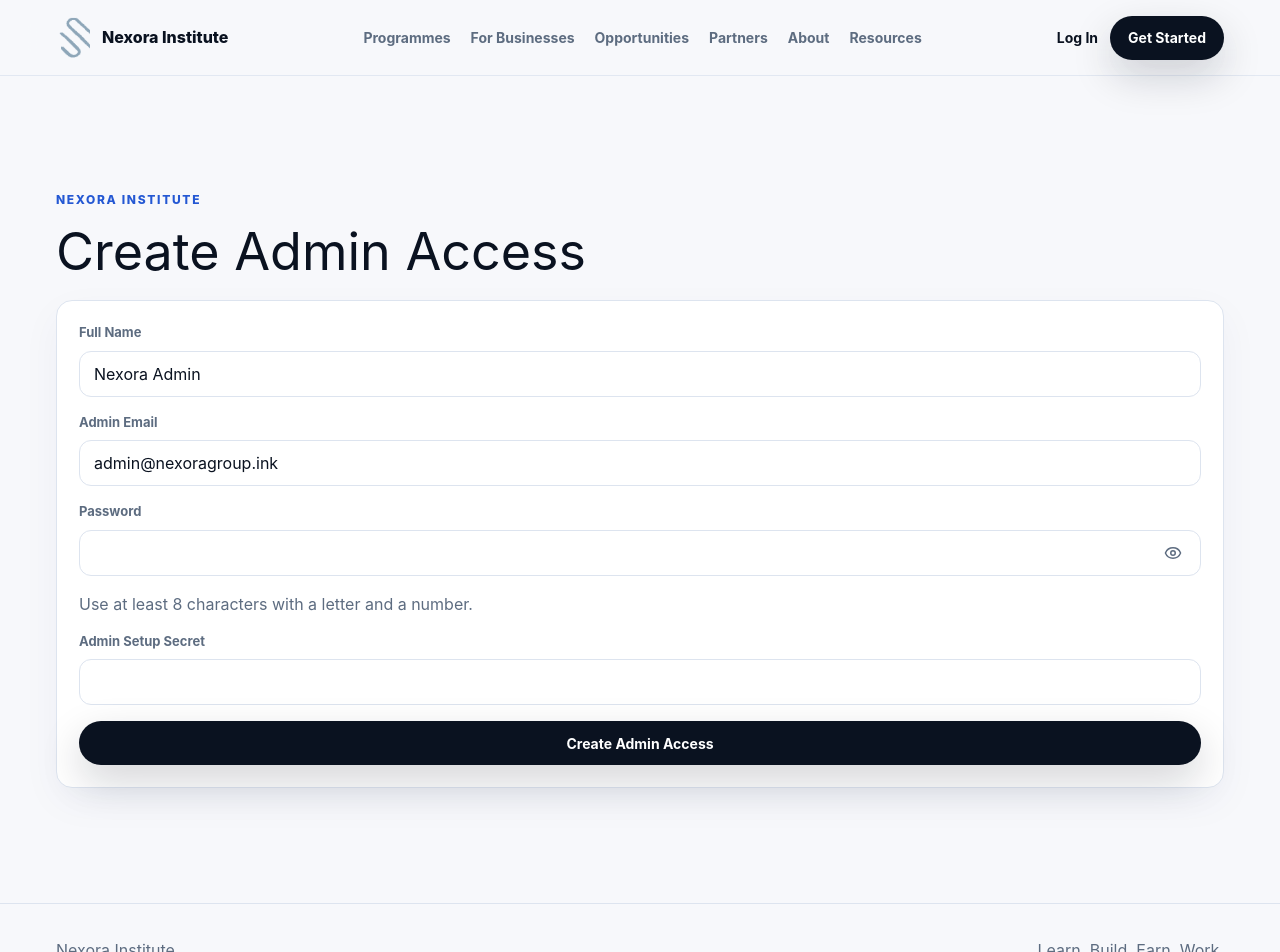
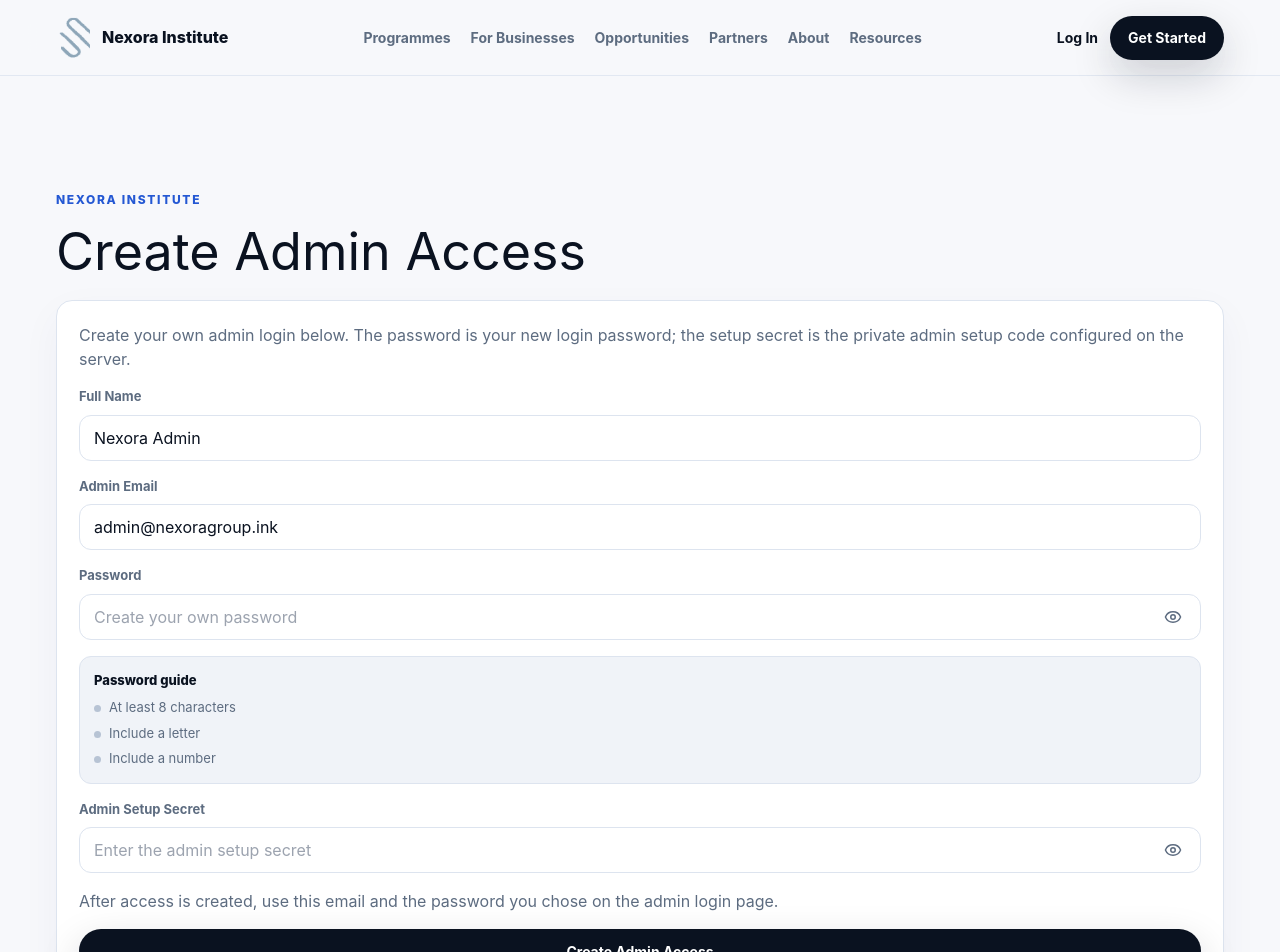
Before and after one commit to nexoraadmi007-a11y/Nexora-Website, a Next.js app: page /admin/setup in a window 1280 px wide. Shown: the top 952 px of the page. Built offline with nearby package versions, Linux system fonts and the light colour scheme.

Commit message:
fix: clarify admin setup credentials

```diff
--- a/src/app/admin/setup/page.tsx
+++ b/src/app/admin/setup/page.tsx
@@ -8,9 +8,16 @@ import { Card, Section } from '@/components/ui'
 
 export default function AdminSetupPage() {
   const [showPassword, setShowPassword] = useState(false)
+  const [showSecret, setShowSecret] = useState(false)
+  const [password, setPassword] = useState('')
   const [loading, setLoading] = useState(false)
   const [message, setMessage] = useState('')
   const [success, setSuccess] = useState(false)
+  const passwordChecks = {
+    length: password.length >= 8,
+    letter: /[A-Za-z]/.test(password),
+    number: /[0-9]/.test(password),
+  }
 
   async function handleSubmit(event: FormEvent<HTMLFormElement>) {
     event.preventDefault()
@@ -43,6 +50,9 @@ export default function AdminSetupPage() {
       <Section eyebrow="Nexora Institute" title="Create Admin Access">
         <Card>
           <form className="form-grid" onSubmit={handleSubmit}>
+            <p className="muted">
+              Create your own admin login below. The password is your new login password; the setup secret is the private admin setup code configured on the server.
+            </p>
             <label className="field">
               <span>Full Name</span>
               <input name="fullName" defaultValue="Nexora Admin" required />
@@ -54,17 +64,38 @@ export default function AdminSetupPage() {
             <label className="field password-field">
               <span>Password</span>
               <span className="password-input">
-                <input name="password" type={showPassword ? 'text' : 'password'} autoComplete="new-password" required />
+                <input
+                  name="password"
+                  type={showPassword ? 'text' : 'password'}
+                  autoComplete="new-password"
+                  placeholder="Create your own password"
+                  value={password}
+                  onChange={(event) => setPassword(event.target.value)}
+                  required
+                />
                 <button className="icon-button" type="button" aria-label={showPassword ? 'Hide password' : 'Show password'} onClick={() => setShowPassword((value) => !value)}>
                   {showPassword ? <EyeOff size={18} /> : <Eye size={18} />}
                 </button>
               </span>
             </label>
-            <p className="muted">Use at least 8 characters with a letter and a number.</p>
+            <div className="password-guide" aria-live="polite">
+              <p>Password guide</p>
+              <span className={passwordChecks.length ? 'ok' : ''}>At least 8 characters</span>
+              <span className={passwordChecks.letter ? 'ok' : ''}>Include a letter</span>
+              <span className={passwordChecks.number ? 'ok' : ''}>Include a number</span>
+            </div>
             <label className="field password-field">
               <span>Admin Setup Secret</span>
-              <input name="secret" type="password" required />
+              <span className="password-input">
+                <input name="secret" type={showSecret ? 'text' : 'password'} placeholder="Enter the admin setup secret" required />
+                <button className="icon-button" type="button" aria-label={showSecret ? 'Hide setup secret' : 'Show setup secret'} onClick={() => setShowSecret((value) => !value)}>
+                  {showSecret ? <EyeOff size={18} /> : <Eye size={18} />}
+                </button>
+              </span>
             </label>
+            <p className="muted">
+              After access is created, use this email and the password you chose on the admin login page.
+            </p>
             {message ? <p className={`form-message ${success ? 'success' : 'error'}`}>{message}</p> : null}
             <button className="btn btn-primary" type="submit" disabled={loading}>{loading ? 'Creating access...' : 'Create Admin Access'}</button>
             {success ? <Link className="btn btn-secondary" href="/admin/login">Go to Admin Login</Link> : null}
--- a/src/app/api/admin/bootstrap/route.ts
+++ b/src/app/api/admin/bootstrap/route.ts
@@ -55,7 +55,7 @@ export async function POST(request: NextRequest) {
       return NextResponse.json({ error: 'This email is not allowed for bootstrap admin access.' }, { status: 403 })
     }
     if (!hasValidPassword(password)) {
-      return NextResponse.json({ error: 'Password must contain at least 8 characters, including a letter and a number.' }, { status: 400 })
+      return NextResponse.json({ error: 'Create a password with at least 8 characters, including one letter and one number. Do not type the instruction text itself.' }, { status: 400 })
     }
 
     const supabase = createSupabaseAdminClient()
```
